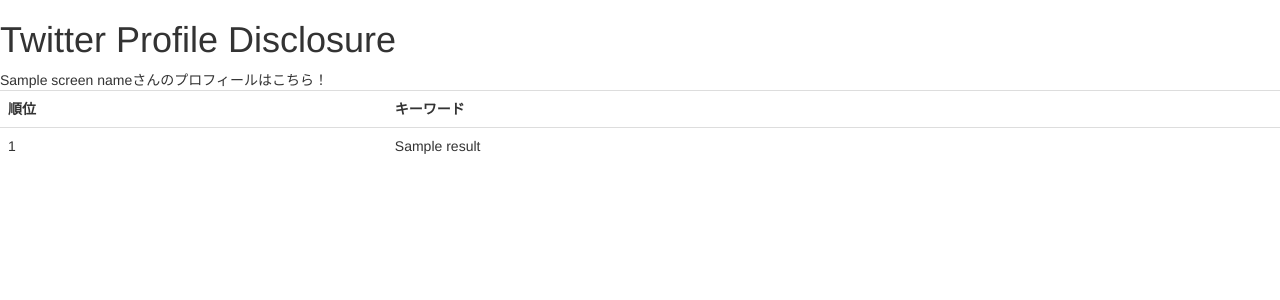
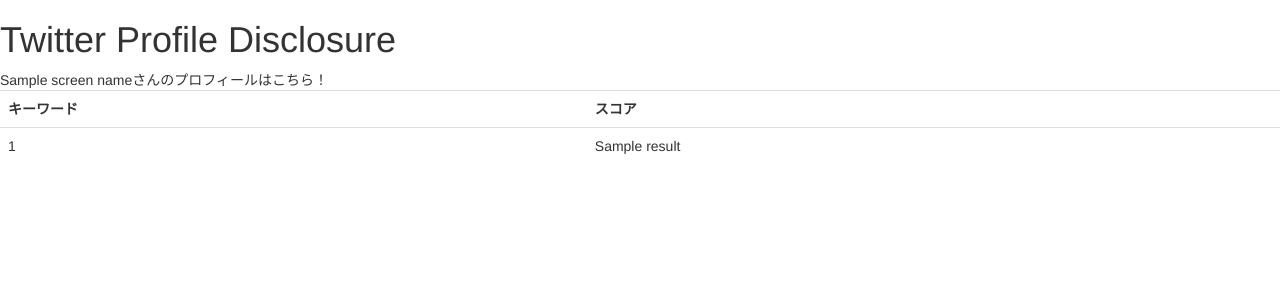
Before and after one commit to zabeth129/twitter_profile_disclosure, a Flask app: template templates/results.html in a window 1280 px wide. Shown: the top 300 px of the page. Run offline with Flask 2, Linux system fonts and the light colour scheme; the template is opened without the code that fills it: most values are stand-ins (such as "Sample title", 1, 10 or a date in 2020); parts of the project's set-up code (start-up, migrations or seed data) failed here and were passed over; some libraries are stand-ins or nearby versions.

Commit message:
表記ミスを修正

```diff
--- a/templates/results.html
+++ b/templates/results.html
@@ -3,8 +3,8 @@
 {{screen_name}}さんのプロフィールはこちら！ <br>
 <table class="table">
   <tr>
-    <th>順位</th>
     <th>キーワード</th>
+    <th>スコア</th>
   </tr>
   {% for result in results %}
   <tr>
```
